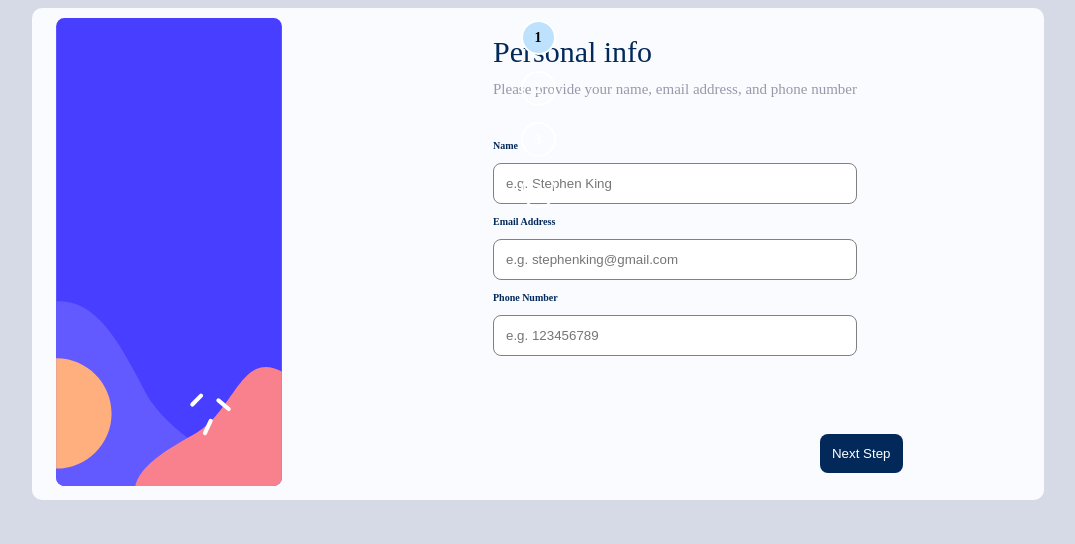
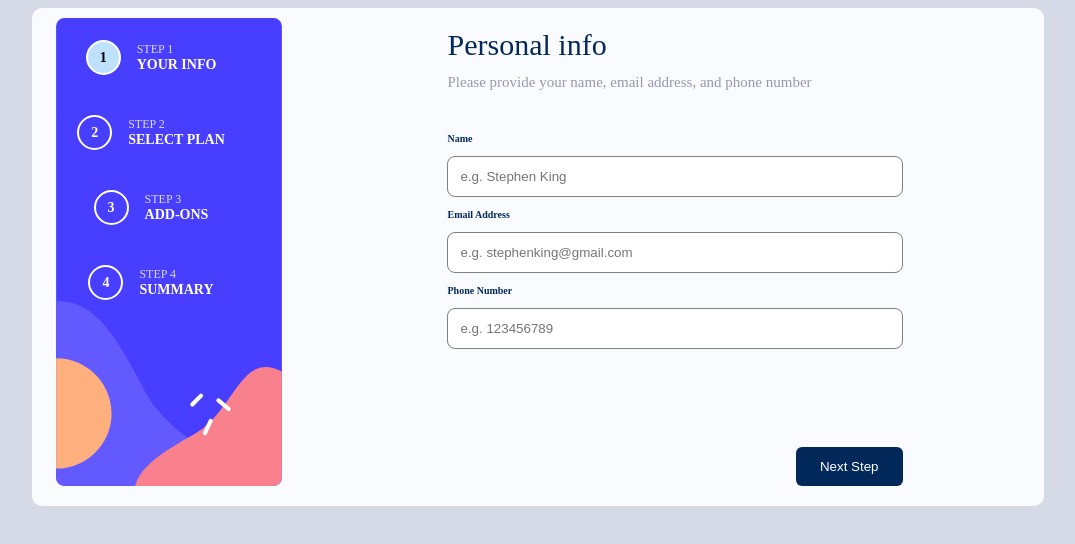
Before and after one commit to emperor1239182/multi-step-form, a React (Vite) app: page / in a window 1280 px wide. Shown: the top 544 px of the page, without its empty margins (102-1177 px from the left). Built offline with nearby package versions, Linux system fonts and the light colour scheme.

Commit message:
refactor Navigator and App components; update step indicator layout, enhance mobile responsiveness, and improve navigation styles

```diff
--- a/src/App.scss
+++ b/src/App.scss
@@ -32,7 +32,7 @@ body{
 }
 
 //for smaller screens
-  @media screen and (max-width: 500px) {
+  @media screen and (max-width: 600px) {
 
   .container{
     flex-direction: column;
@@ -72,11 +72,18 @@ body{
     }
     .mobileBar{
       background-color: hsl(213, 88.50%, 44.50%);
-       width:98%;
+       width:100%;
        position: absolute;
        top: 0px;
        z-index: -1;
        margin-left: 0px;
+    }
+    .stepIndicator{
+    left: 25%;
+    right: 25%;
+    }
+    .steps{
+      display: none;;
     }
 
   }
@@ -91,7 +98,7 @@ body{
     margin: auto auto;
     display: flex;
     justify-content: space-between;
-    position: relative;
+   position: relative;
 
     .navigator{
       @include layout;
@@ -102,11 +109,13 @@ body{
 .mobileBar{
   display: none;
 }
+
 .stepIndicator{
   flex-direction: column;
-  position: fixed;
-  left: 0px;
+  margin-top: 20px;
+  left: 14%;
 }
+
 }
 //navigation
 .nav{
@@ -289,6 +298,5 @@ body{
   position: fixed;
   top: 20px;
   z-index: 1;
-  left: 25%;
-  width: 50%;
+
 }
--- a/src/addsOn.jsx
+++ b/src/addsOn.jsx
@@ -32,6 +32,7 @@ export const AddsOn = () => {
                     monthly ? addon.priceMonthly : addon.priceYearly,
                     true // This ensures it's treated as an add-on
                   );
+                  console.log(handleData)
                 }}
 
               />
--- a/src/navigator.jsx
+++ b/src/navigator.jsx
@@ -21,13 +21,17 @@ export const Navigator = () => {
     }
   };
 
+  const hint = ['YOUR INFO', 'SELECT PLAN', 'ADD-ONS', 'SUMMARY'];
+  const step = ['STEP 1', 'STEP 2', 'STEP 3', 'STEP 4'];
+
   return (
-      <div className="navigator">
-        {/* Step Indicator Bar (1-4 only) */}
-        <div className='stepIndicator'>
+    <div className="navigator" >
+      {/* Step Indicator */}
+      <div className="stepIndicator">
         {[0, 1, 2, 3].map((stepIndex) => (
+          <div key={stepIndex} style={{ display: 'flex', alignItems: 'center', marginBottom: '1.5rem', justifyContent:'space-between'}}>
+            {/* Step Circle */}
             <div
-              key={stepIndex}
               style={{
                 width: 35,
                 height: 35,
@@ -40,18 +44,34 @@ export const Navigator = () => {
                 border: '2px solid white',
                 backgroundColor: currentIndex === stepIndex ? '#BEE2FD' : 'transparent',
                 color: currentIndex === stepIndex ? '#000' : '#fff',
+                marginRight: '1rem',
               }}
             >
               {stepIndex + 1}
+            </div>
+
+            {/* Step Text */}
+            <div className='steps' >
+              <div style={{ fontSize: '12px', opacity: 0.8, color:'white'}}>{step[stepIndex]}</div>
+              <div style={{ fontWeight: 'bold', fontSize: '14px', color:'white' }}>{hint[stepIndex]}</div>
+            </div>
           </div>
         ))}
       </div>
 
       {/* Step Content */}
+      <div style={{ flex: 1 }}>
         {options[currentIndex]}
 
         {/* Navigation Buttons */}
-        <div className="nav" style={{ display: currentIndex === options.length - 1 ? 'none' : '' }}>
+        <div
+          className="nav"
+          style={{
+            display: currentIndex === options.length - 1 ? 'none' : 'flex',
+            justifyContent: 'space-between',
+            marginTop: '2rem',
+          }}
+        >
           <button
             className={currentIndex === 0 ? 'undo' : 'back'}
             onClick={navigateBackward}
@@ -63,11 +83,19 @@ export const Navigator = () => {
             className="next"
             onClick={navigateForward}
             disabled={currentIndex === options.length - 1}
-            style={{ backgroundColor: currentIndex === options.length - 2 ? 'hsl(243, 100%, 62%)' : '' }}
+            style={{
+              backgroundColor: currentIndex === options.length - 2 ? 'hsl(243, 100%, 62%)' : 'hsl(213, 96%, 18%)',
+              color: 'white',
+              padding: '0.75rem 1.5rem',
+              borderRadius: '6px',
+              border: 'none',
+              cursor: 'pointer',
+            }}
           >
             {currentIndex === options.length - 2 ? 'Confirm' : 'Next Step'}
           </button>
         </div>
       </div>
+    </div>
   );
 };
```
Lines whose indentation alone changed are shown as unchanged.
